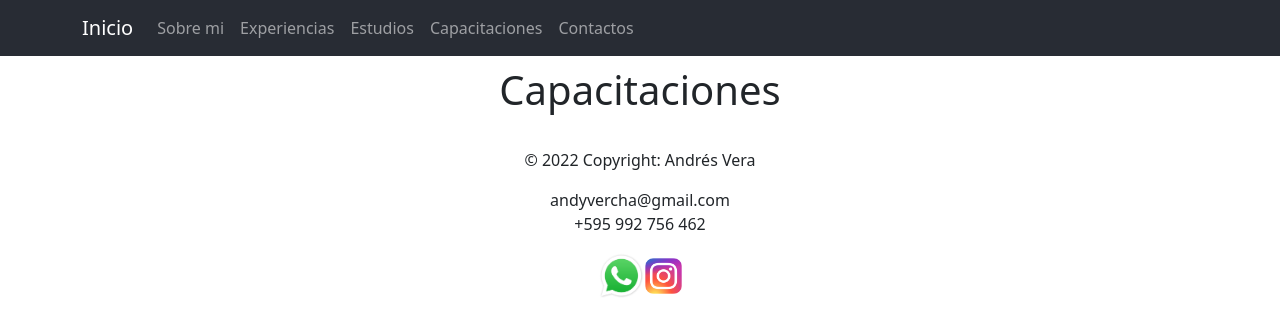
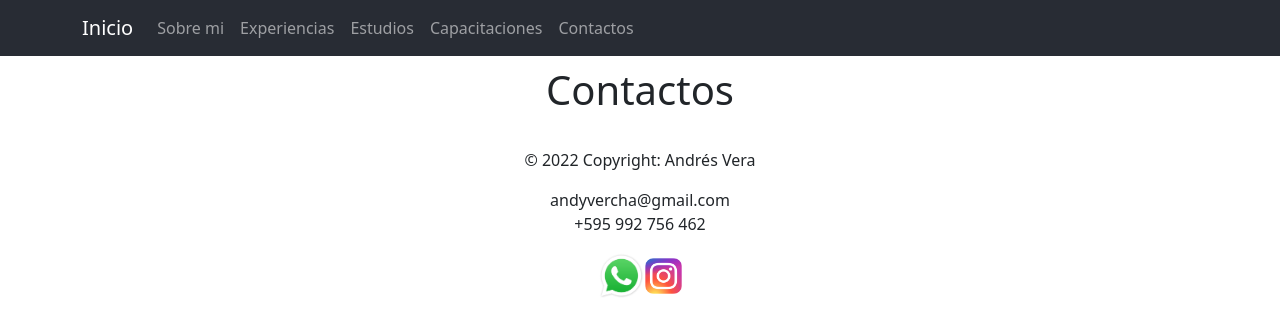
Before and after one commit to poravv/app-port-curricular-avvc, a React (Create React App) app: page /Contactos in a window 1280 px wide. Shown: the top 336 px of the page. Built offline with nearby package versions, Linux system fonts and the light colour scheme.

Commit message:
validado 2

```diff
--- a/src/componentes/Contactos.js
+++ b/src/componentes/Contactos.js
@@ -3,7 +3,7 @@ const Contactos = () => {
     return(
         <>
         <section>
-        <h1 style={{display: `flex`, justifyContent: `center` }}>Capacitaciones</h1>
+        <h1 style={{display: `flex`, justifyContent: `center` }}>Contactos</h1>
         </section>
         </>
     );
```
